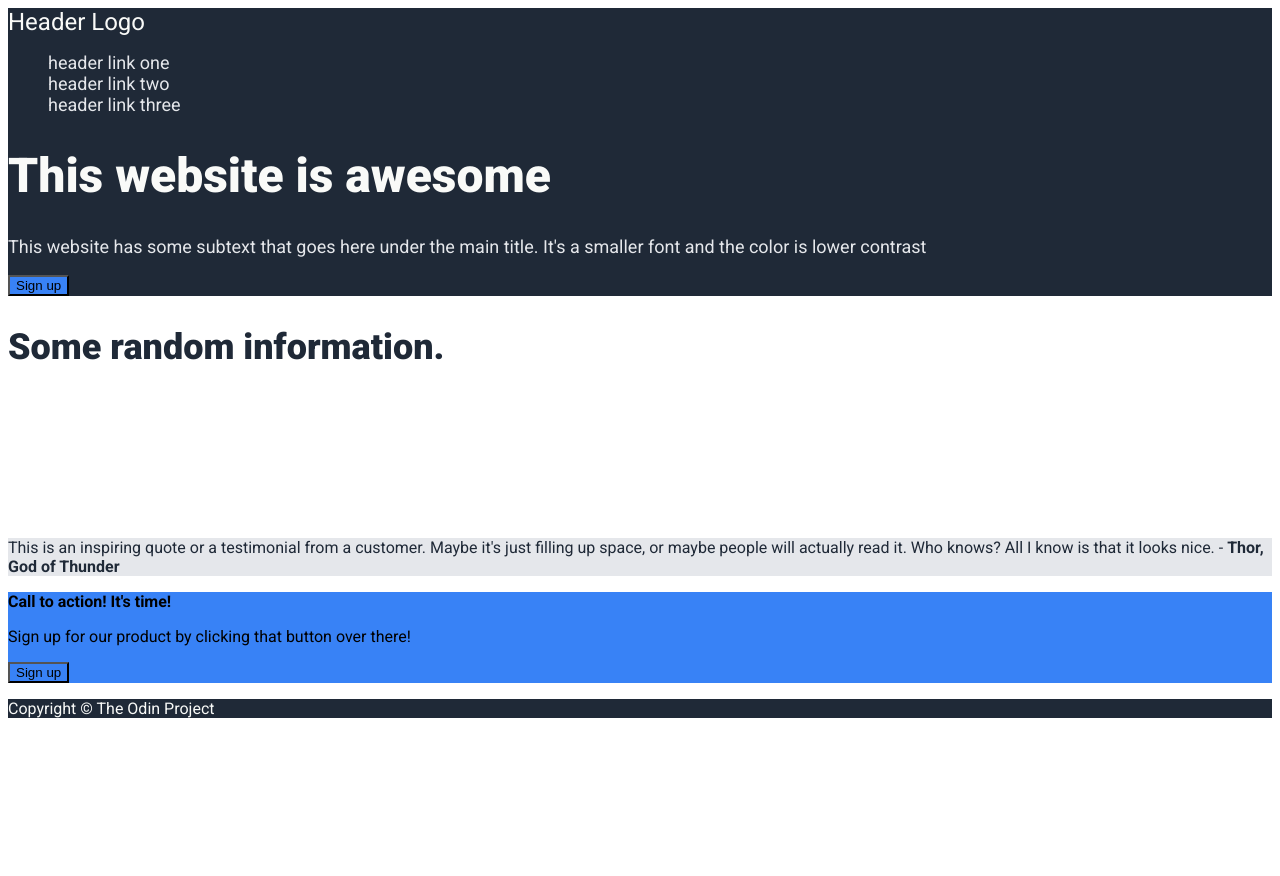
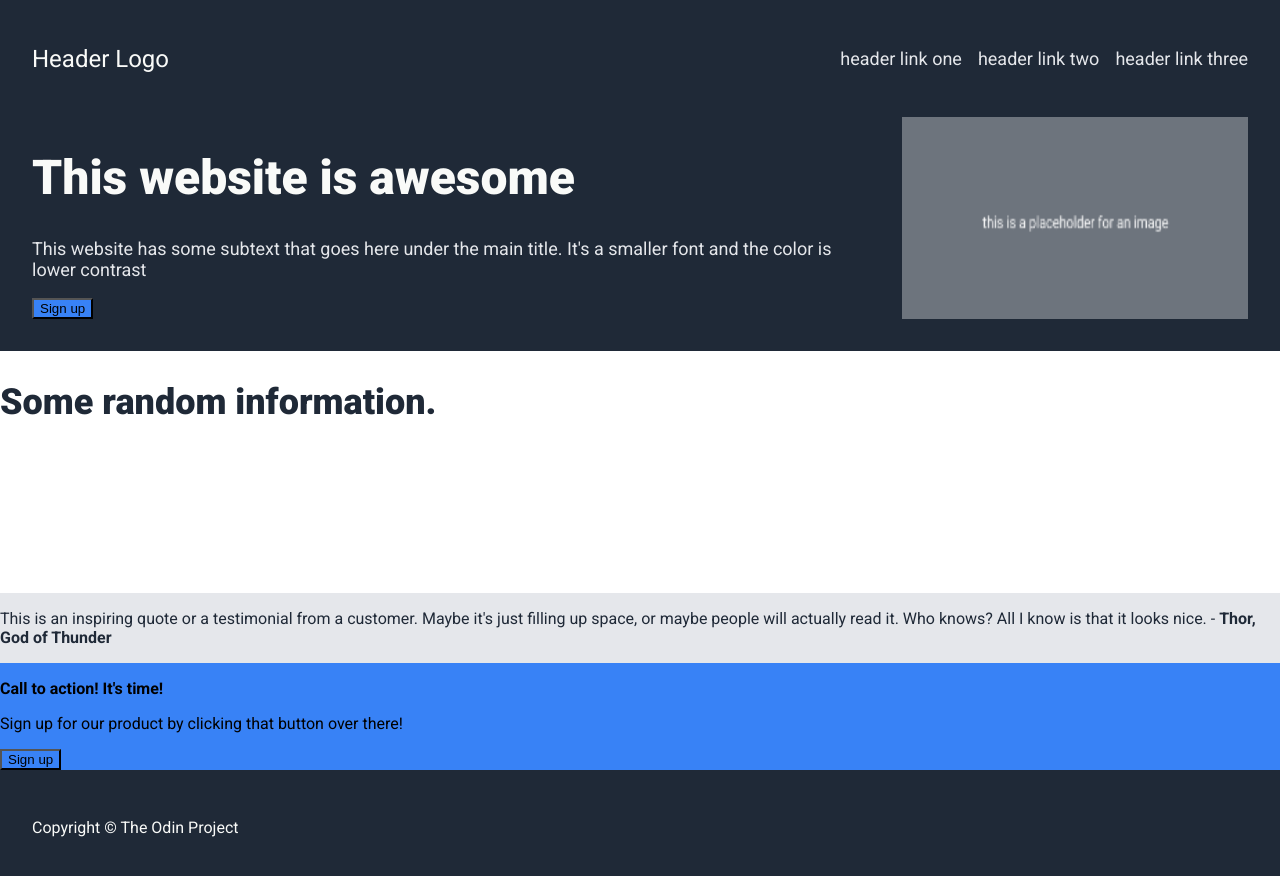
Before and after one commit to sara-jac/odin-landing-page, a plain HTML site: page index.html in a window 1280 px wide. Before the commit the page ends 800 px from the top, so only its background shows below. Drawn offline with Linux system fonts and the light colour scheme.

Commit message:
Add flexbox styling to header

```diff
--- a/index.html
+++ b/index.html
@@ -8,20 +8,26 @@
 </head>
 <body>
   <div class="header">
+    <div class="nav">
       <div class="header-logo">Header Logo</div>
+      <div class="nav-links">
       <ul>
         <li><a href="">header link one</a></li>
         <li><a href="">header link two</a></li>
         <li><a href="">header link three</a></li>
       </ul>
+      </div>
+    </div>
     <div class="main-block">
+      <div class="hero-text">
         <h1>This website is awesome</h1>
         <p class="secondary-text">
           This website has some subtext that goes here under the main title.
           It's a smaller font and the color is lower contrast
         </p>
         <button>Sign up</button>
-    <img class="placeholder-image" src="">
+      </div>
+    <img class="placeholder-image" src="src/placeholder.png">
   </div>
   </div>
   <div class="info-block">
--- a/styles.css
+++ b/styles.css
@@ -3,6 +3,15 @@
 
 body {
   font-family: 'Roboto', serif;
+  display: flex;
+  flex-direction: column;
+  margin: 0;
+}
+
+.nav {
+  display: flex;
+  justify-content: space-between;
+  align-items: center;
 }
 
 h1 {
@@ -11,6 +20,8 @@ h1 {
 }
 
 ul {
+  display: flex;
+  gap: 16px;
   list-style-type: none;
 }
 
@@ -32,9 +43,21 @@ button, .cta-block {
   background-color: #3882f6;
 }
 
+.main-block {
+  display: flex;
+  gap: 32px;
+  margin-top: 32px;
+}
+
+.placeholder-image {
+  width: 380px;
+  height: auto;
+}
+
 .header, .footer {
   color: #F9FAF8;
   background-color: #1F2937;
+  padding: 32px;
 }
 
 .info-header-text {
```
Lines whose indentation alone changed are shown as unchanged.
